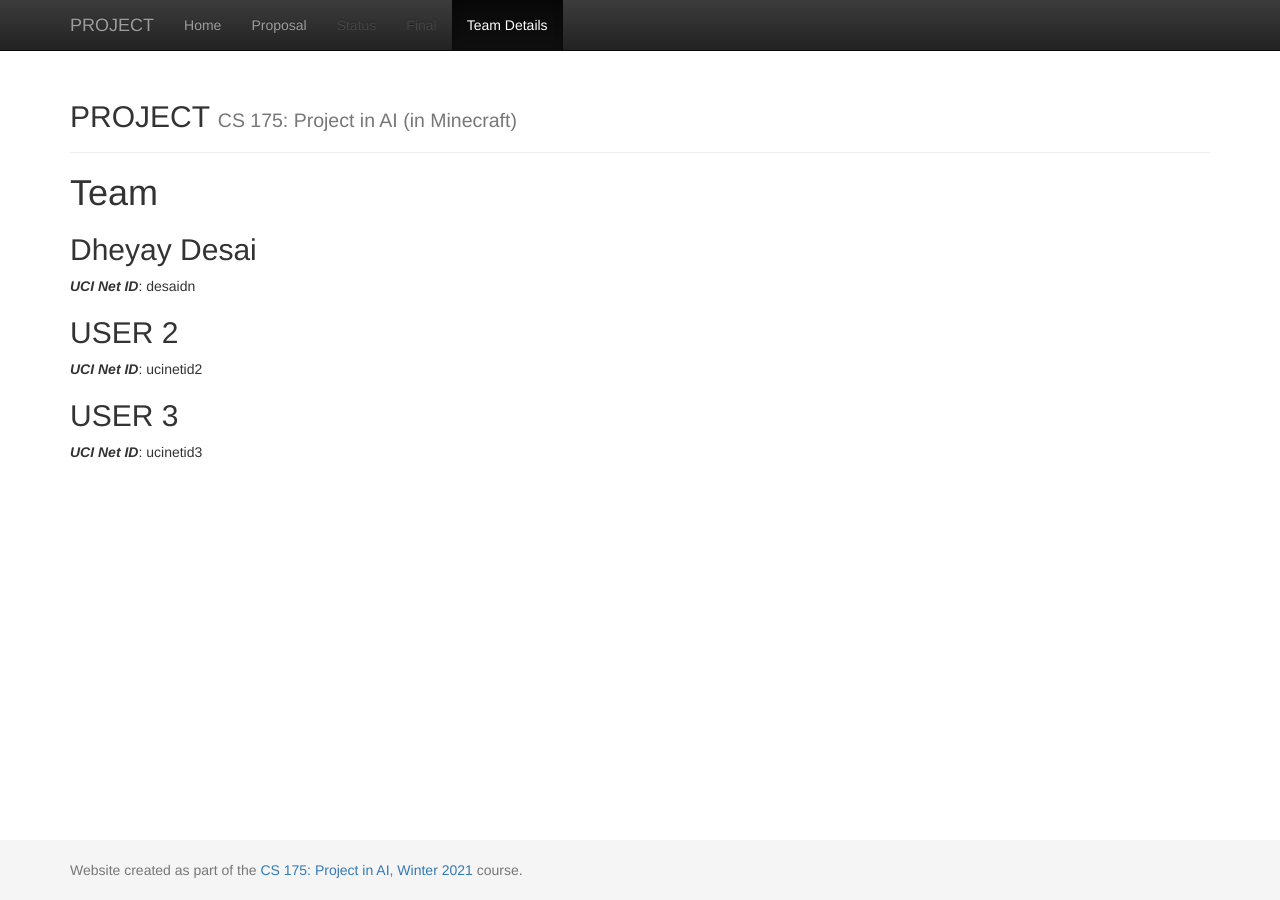
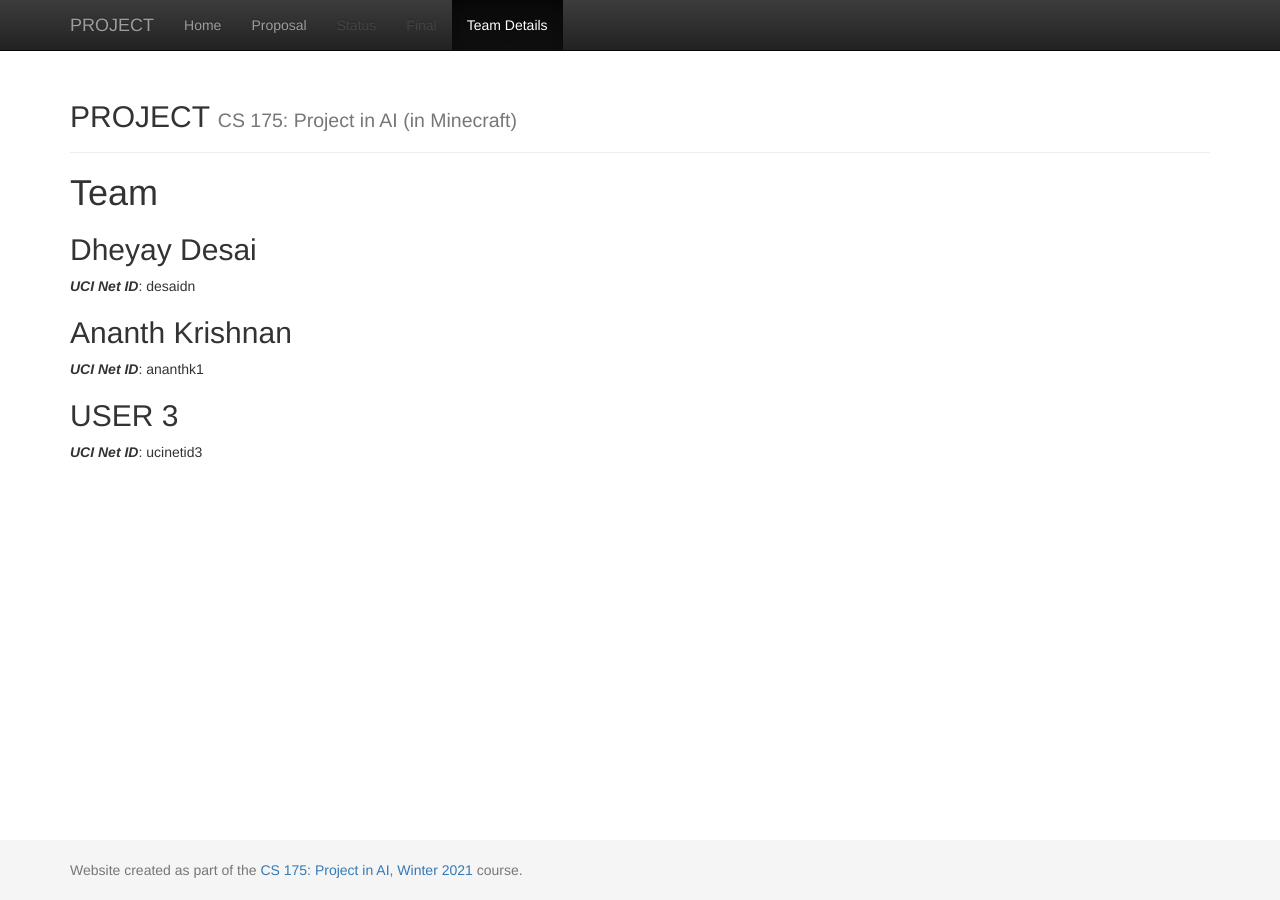
Before and after one commit to dheyay/mAIncrafters, a Jekyll site: the page built from docs/team.md, in a window 1280 px wide. Built offline with Jekyll 4.4.1, drawn with Linux system fonts in a browser that asks for light colours.

Commit message:
Update team.md

```diff
--- a/docs/team.md
+++ b/docs/team.md
@@ -9,8 +9,8 @@ title:  Team
 ## Dheyay Desai
 ***UCI Net ID***: desaidn
 
-## USER 2
-***UCI Net ID***: ucinetid2
+## Ananth Krishnan
+***UCI Net ID***: ananthk1
 
 ## USER 3
 ***UCI Net ID***: ucinetid3
```
